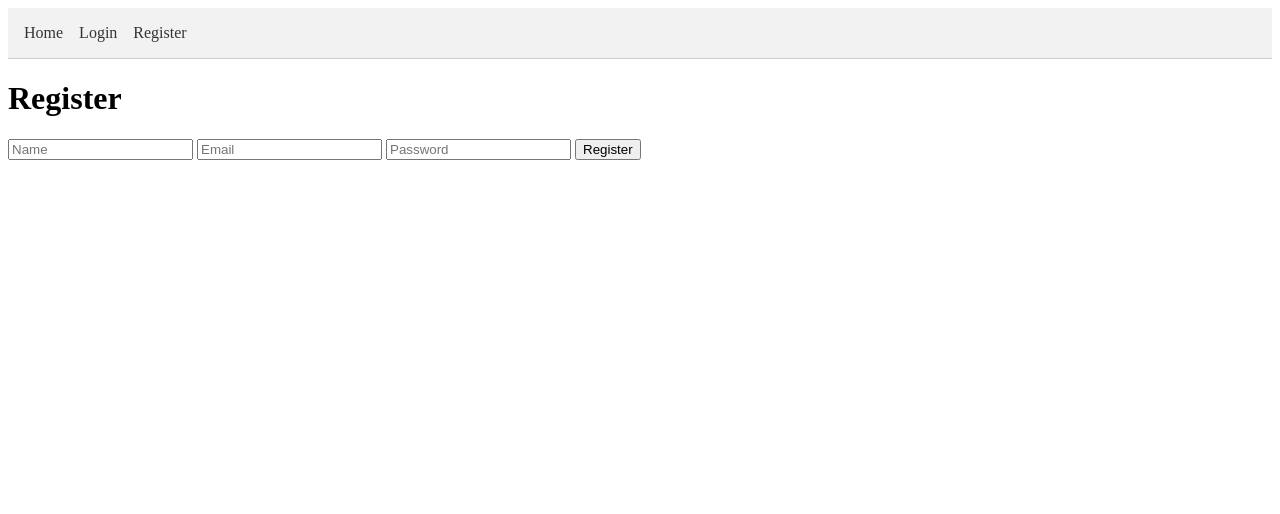
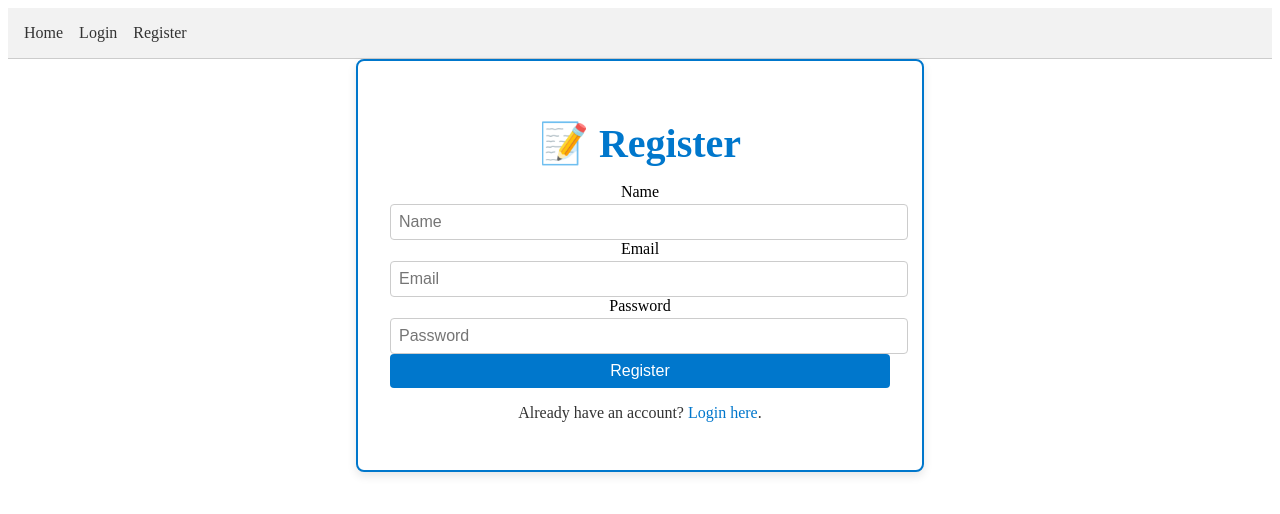
Before and after one commit to MohmadRaed/PetProject, a SvelteKit app: page /register in a window 1280 px wide. Shown: the top 514 px of the page. Built offline with nearby package versions, Linux system fonts and the light colour scheme.

Commit message:
Update +page.svelte

```diff
--- a/src/routes/(frontend)/register/+page.svelte
+++ b/src/routes/(frontend)/register/+page.svelte
@@ -30,14 +30,113 @@
     }
 </script>
 
-<h1>Register</h1>
+<div class="container">
+    <div class="box">
+        <h1>📝 Register</h1>
 
         <form on:submit|preventDefault={handleRegister}>
-    <input type="text" bind:value={name} placeholder="Name" required />
-    <input type="email" bind:value={email} placeholder="Email" required />
-    <input type="password" bind:value={password} placeholder="Password" required />
+            <div>
+                <label for="name">Name</label>
+                <input id="name" type="text" bind:value={name} placeholder="Name" required />
+            </div>
+            <div>
+                <label for="email">Email</label>
+                <input id="email" type="email" bind:value={email} placeholder="Email" required />
+            </div>
+            <div>
+                <label for="password">Password</label>
+                <input id="password" type="password" bind:value={password} placeholder="Password" required />
+            </div>
             <button type="submit">Register</button>
+
             {#if error}
                 <p style="color: red;">{error}</p>
             {/if}
+
+            <p>
+                Already have an account? <a href="/login">Login here</a>.
+            </p>
         </form>
+    </div>
+</div>
+
+<style>
+    /* Center the body content */
+    body {
+        display: flex;
+        justify-content: center; /* Center horizontally */
+        align-items: center; /* Center vertically */
+        height: 100vh; /* Full viewport height */
+        margin: 0; /* Removes default margin */
+        background-color: #f4f4f9; /* Optional light background */
+    }
+
+    /* Centered content container */
+    .container {
+        display: flex;
+        justify-content: center; /* Center content horizontally */
+        align-items: center; /* Center content vertically */
+        width: 100%;
+    }
+
+    /* Box styling */
+    .box {
+        padding: 2rem;
+        border: 2px solid #0077cc; /* Blue border */
+        background-color: white;
+        border-radius: 8px;
+        box-shadow: 0 4px 10px rgba(0, 0, 0, 0.1);
+        max-width: 500px;
+        width: 100%;
+        text-align: center;
+    }
+
+    /* Title styling with emoji */
+    h1 {
+        font-size: 2.5rem;
+        color: #0077cc; /* Blue color */
+        margin-bottom: 1rem;
+    }
+
+    /* Input field styling */
+    input {
+        padding: 0.5rem;
+        font-size: 1rem;
+        margin-top: 0.2rem;
+        border-radius: 4px;
+        border: 1px solid #ccc;
+        width: 100%;
+    }
+
+    /* Button styling */
+    button {
+        padding: 0.5rem;
+        font-size: 1rem;
+        background-color: #0077cc;
+        color: white;
+        border: none;
+        border-radius: 4px;
+        cursor: pointer;
+        width: 100%;
+    }
+
+    button:hover {
+        background-color: #005fa3;
+    }
+
+    /* Error message styling */
+    p {
+        text-align: center;
+        color: #333;
+    }
+
+    /* Link styling */
+    a {
+        color: #0077cc;
+        text-decoration: none;
+    }
+
+    a:hover {
+        text-decoration: underline;
+    }
+</style>
```
Lines whose indentation alone changed are shown as unchanged.
